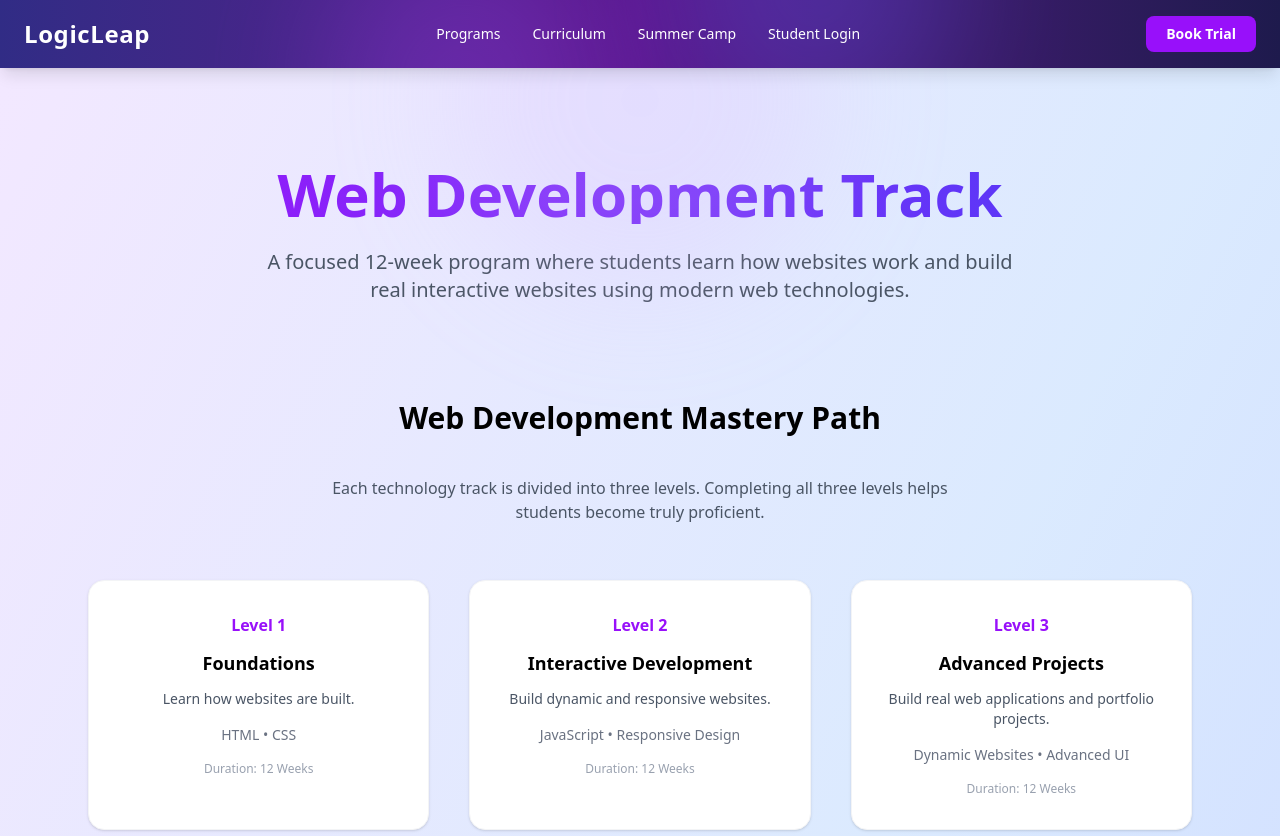
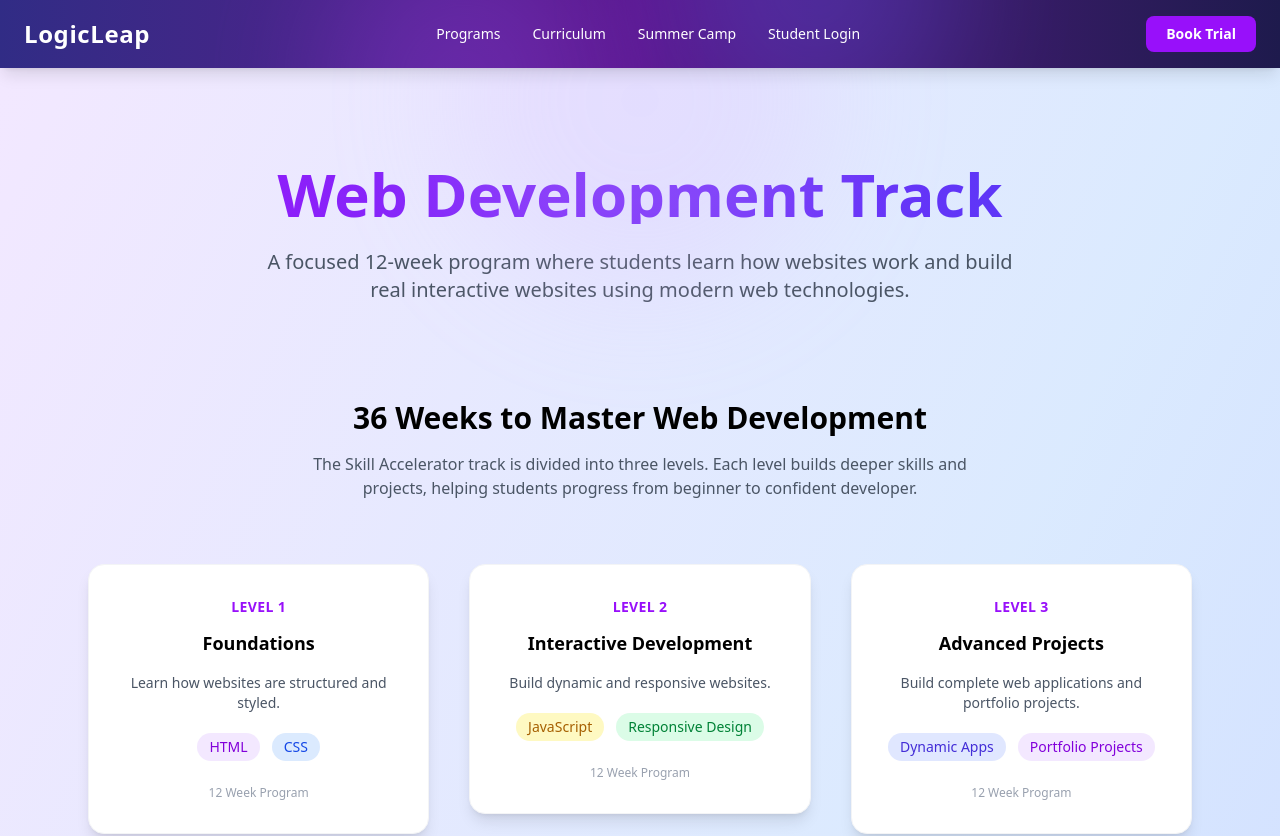
Before and after one commit to srushteesingh/logicleap-platform, a Next.js app: page /skill-accelerator/web-development in a window 1280 px wide. Shown: the top 836 px of the page. Built offline with nearby package versions, Linux system fonts and the light colour scheme.

Commit message:
update web development track

```diff
--- a/app/skill-accelerator/web-development/page.tsx
+++ b/app/skill-accelerator/web-development/page.tsx
@@ -18,63 +18,93 @@ export default function WebDevelopmentTrack() {
       </section>
 
       {/* SKILL PROGRESSION */}
-      <section className="mb-24">
-        <h2 className="text-3xl font-bold text-center mb-10">
-          Web Development Mastery Path
+      <section className="mb-28">
+        <h2 className="text-3xl font-bold text-center mb-4">
+          36 Weeks to Master Web Development
         </h2>
 
-        <p className="text-center text-gray-600 max-w-2xl mx-auto mb-14">
-          Each technology track is divided into three levels. Completing all
-          three levels helps students become truly proficient.
+        <p className="text-center text-gray-600 max-w-2xl mx-auto mb-16">
+          The Skill Accelerator track is divided into three levels. Each level
+          builds deeper skills and projects, helping students progress from
+          beginner to confident developer.
         </p>
 
-        <div className="grid md:grid-cols-3 gap-10">
-          <div className="bg-white rounded-2xl p-8 shadow border border-gray-100 text-center">
-            <div className="text-purple-600 font-bold mb-3">Level 1</div>
+        <div className="grid md:grid-cols-3 gap-10 items-start">
+          {/* LEVEL 1 */}
+          <div className="bg-white rounded-2xl p-8 shadow-lg border border-gray-100 text-center hover:shadow-xl transition">
+            <div className="text-purple-600 font-bold mb-3 text-sm tracking-wide">
+              LEVEL 1
+            </div>
 
-            <h3 className="text-lg font-semibold mb-3">Foundations</h3>
+            <h3 className="text-lg font-semibold mb-4">Foundations</h3>
 
-            <p className="text-sm text-gray-600 mb-4">
-              Learn how websites are built.
+            <p className="text-sm text-gray-600 mb-5">
+              Learn how websites are structured and styled.
             </p>
 
-            <div className="text-sm text-gray-500">HTML • CSS</div>
+            <div className="flex justify-center gap-3 flex-wrap text-sm">
+              <span className="px-3 py-1 bg-purple-100 text-purple-700 rounded-full">
+                HTML
+              </span>
 
-            <div className="mt-4 text-xs text-gray-400">Duration: 12 Weeks</div>
+              <span className="px-3 py-1 bg-blue-100 text-blue-700 rounded-full">
+                CSS
+              </span>
+            </div>
+
+            <div className="mt-6 text-xs text-gray-400">12 Week Program</div>
           </div>
 
-          <div className="bg-white rounded-2xl p-8 shadow border border-gray-100 text-center">
-            <div className="text-purple-600 font-bold mb-3">Level 2</div>
+          {/* LEVEL 2 */}
+          <div className="bg-white rounded-2xl p-8 shadow-lg border border-gray-100 text-center hover:shadow-xl transition">
+            <div className="text-purple-600 font-bold mb-3 text-sm tracking-wide">
+              LEVEL 2
+            </div>
 
-            <h3 className="text-lg font-semibold mb-3">
+            <h3 className="text-lg font-semibold mb-4">
               Interactive Development
             </h3>
 
-            <p className="text-sm text-gray-600 mb-4">
+            <p className="text-sm text-gray-600 mb-5">
               Build dynamic and responsive websites.
             </p>
 
-            <div className="text-sm text-gray-500">
-              JavaScript • Responsive Design
+            <div className="flex justify-center gap-3 flex-wrap text-sm">
+              <span className="px-3 py-1 bg-yellow-100 text-yellow-700 rounded-full">
+                JavaScript
+              </span>
+
+              <span className="px-3 py-1 bg-green-100 text-green-700 rounded-full">
+                Responsive Design
+              </span>
             </div>
 
-            <div className="mt-4 text-xs text-gray-400">Duration: 12 Weeks</div>
+            <div className="mt-6 text-xs text-gray-400">12 Week Program</div>
           </div>
 
-          <div className="bg-white rounded-2xl p-8 shadow border border-gray-100 text-center">
-            <div className="text-purple-600 font-bold mb-3">Level 3</div>
+          {/* LEVEL 3 */}
+          <div className="bg-white rounded-2xl p-8 shadow-lg border border-gray-100 text-center hover:shadow-xl transition">
+            <div className="text-purple-600 font-bold mb-3 text-sm tracking-wide">
+              LEVEL 3
+            </div>
 
-            <h3 className="text-lg font-semibold mb-3">Advanced Projects</h3>
+            <h3 className="text-lg font-semibold mb-4">Advanced Projects</h3>
 
-            <p className="text-sm text-gray-600 mb-4">
-              Build real web applications and portfolio projects.
+            <p className="text-sm text-gray-600 mb-5">
+              Build complete web applications and portfolio projects.
             </p>
 
-            <div className="text-sm text-gray-500">
-              Dynamic Websites • Advanced UI
+            <div className="flex justify-center gap-3 flex-wrap text-sm">
+              <span className="px-3 py-1 bg-indigo-100 text-indigo-700 rounded-full">
+                Dynamic Apps
+              </span>
+
+              <span className="px-3 py-1 bg-purple-100 text-purple-700 rounded-full">
+                Portfolio Projects
+              </span>
             </div>
 
-            <div className="mt-4 text-xs text-gray-400">Duration: 12 Weeks</div>
+            <div className="mt-6 text-xs text-gray-400">12 Week Program</div>
           </div>
         </div>
       </section>
```
